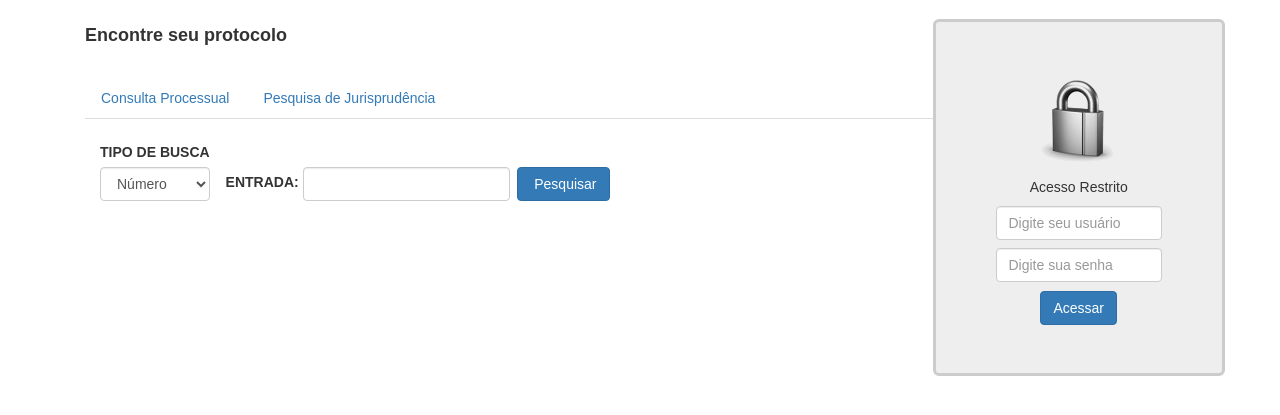
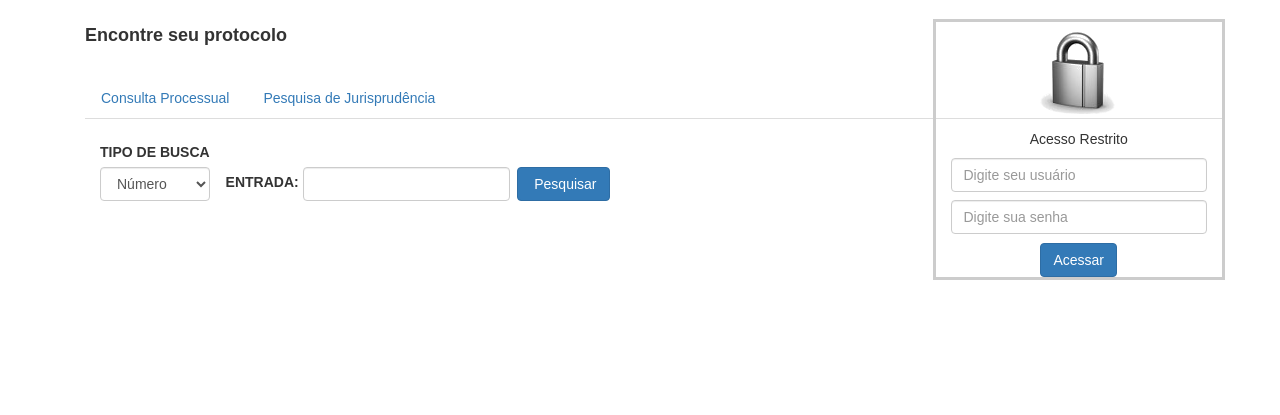
Before and after one commit to 03fred/judiciario-template, a plain HTML site: page index.html in a window 1280 px wide. Shown: the part 155-570 px from the top of the page. Drawn offline with nearby package versions, Linux system fonts and the light colour scheme.

Commit message:
Ajuste login image

```diff
--- a/index.html
+++ b/index.html
@@ -74,7 +74,7 @@
         </div>
       </div>
       <br />
-      <div class="col-sm-3 sidenav jumbotron text-center">
+      <div class="col-sm-3 sidenav text-center">
         <form>
           <img src="img/cadeado.png" />
           <h5>Acesso Restrito</h5>
```
